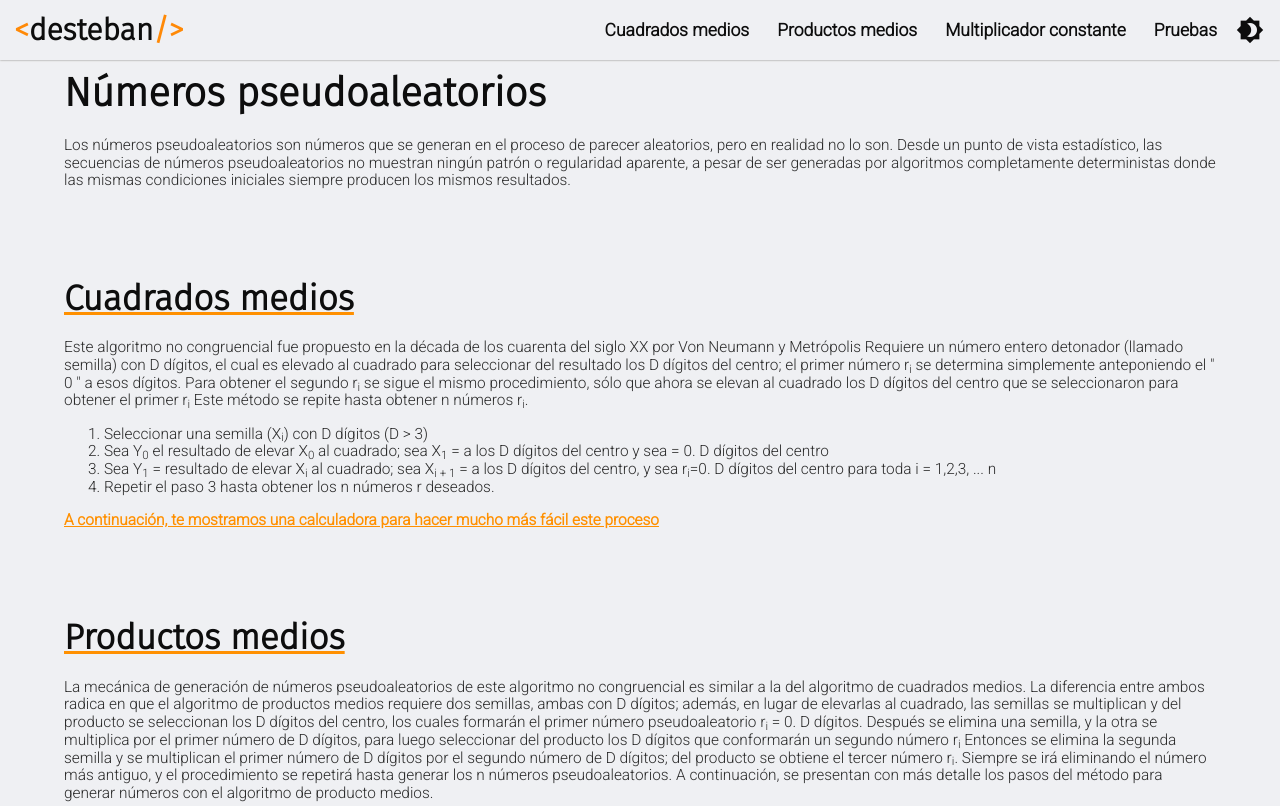
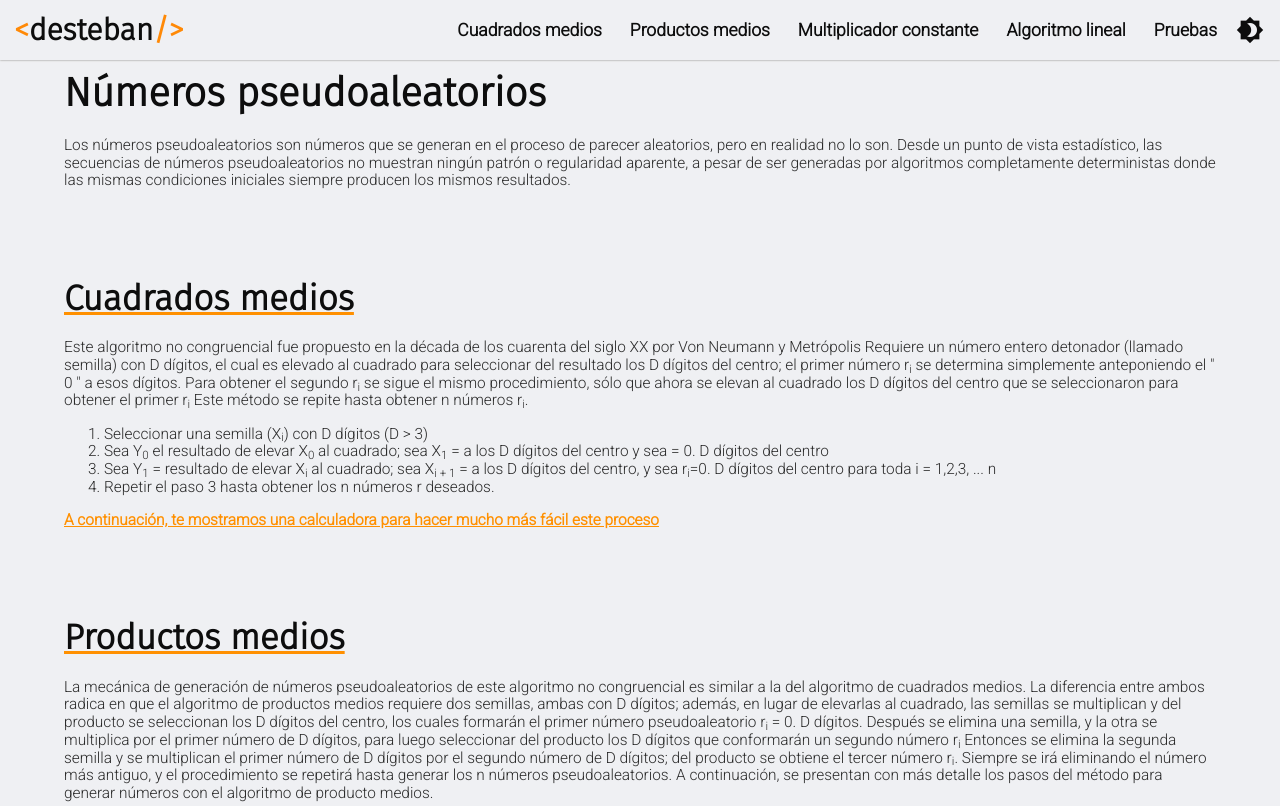
Before and after one commit to desteban/numeros-pseudoaleatorios, a Gatsby site: page / in a window 1280 px wide. Shown: the top 806 px of the page. Built offline with nearby package versions, Linux system fonts and the light colour scheme; Gatsby itself is replaced by a stand-in of ours.

Commit message:
agregar algoritmo lineal en el header

```diff
--- a/src/components/header.jsx
+++ b/src/components/header.jsx
@@ -107,6 +107,10 @@ export default class Header extends React.Component {
 							Multiplicador constante
 						</Enlace>
 
+						<Enlace href="/algoritmo-lineal" className="item" onClick={this.toogleMenu}>
+							Algoritmo lineal
+						</Enlace>
+
 						<Enlace href="/#pruebas" className="item" onClick={this.toogleMenu}>
 							Pruebas
 						</Enlace>
```
